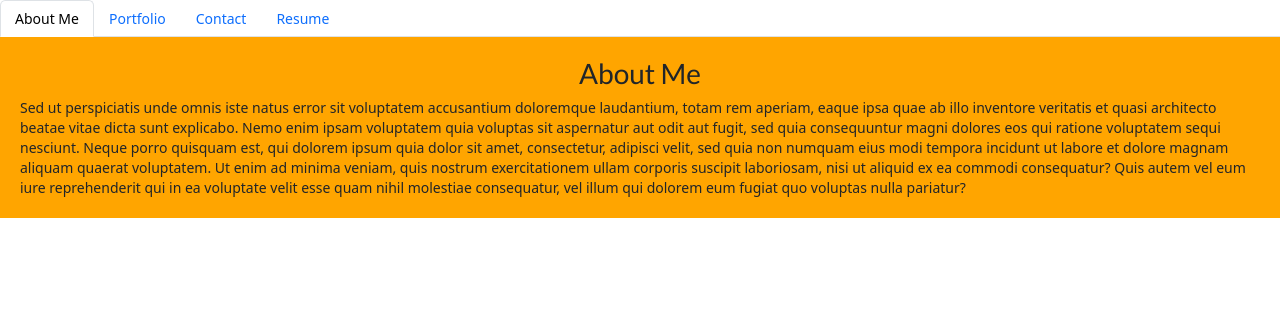
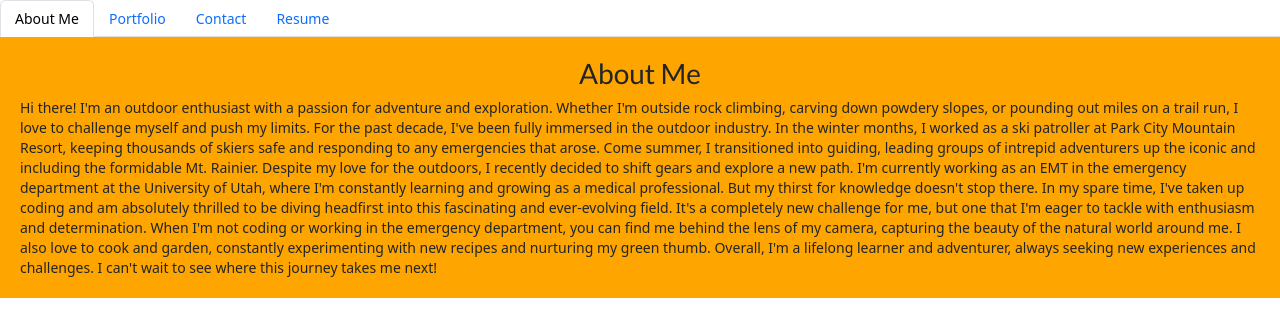
Before and after one commit to CobyWalsh/React-Portfolio, a React (Create React App) app: page /aboutMe in a window 1280 px wide. Shown: the top 336 px of the page. Built offline with nearby package versions, Linux system fonts and the light colour scheme; the HTML template or start-up script is replaced by a standard one.

Commit message:
added content to about me

```diff
--- a/src/components/pages/aboutMe.js
+++ b/src/components/pages/aboutMe.js
@@ -1,32 +1,40 @@
-import React from 'react';
-import '../../styles/aboutMe.css';
+import React from "react";
+import "../../styles/aboutMe.css";
 
 const styles = {
   aboutMeStyles: {
-    background: 'orange',
+    background: "orange",
   },
 };
 
 function aboutMe() {
   return (
-    <section style={styles.aboutMeStyles}  id="AboutMe" className="aboutMe">
+    <section style={styles.aboutMeStyles} id="AboutMe" className="aboutMe">
       <h2>About Me</h2>
       <p>
-        Sed ut perspiciatis unde omnis iste natus error sit voluptatem
-        accusantium doloremque laudantium, totam rem aperiam, eaque ipsa quae ab
-        illo inventore veritatis et quasi architecto beatae vitae dicta sunt
-        explicabo. Nemo enim ipsam voluptatem quia voluptas sit aspernatur aut
-        odit aut fugit, sed quia consequuntur magni dolores eos qui ratione
-        voluptatem sequi nesciunt. Neque porro quisquam est, qui dolorem ipsum
-        quia dolor sit amet, consectetur, adipisci velit, sed quia non numquam
-        eius modi tempora incidunt ut labore et dolore magnam aliquam quaerat
-        voluptatem. Ut enim ad minima veniam, quis nostrum exercitationem ullam
-        corporis suscipit laboriosam, nisi ut aliquid ex ea commodi consequatur?
-        Quis autem vel eum iure reprehenderit qui in ea voluptate velit esse
-        quam nihil molestiae consequatur, vel illum qui dolorem eum fugiat quo
-        voluptas nulla pariatur?
+        Hi there! I'm an outdoor enthusiast with a passion for adventure and
+        exploration. Whether I'm outside rock climbing, carving down powdery
+        slopes, or pounding out miles on a trail run, I love to challenge myself
+        and push my limits. For the past decade, I've been fully immersed in the
+        outdoor industry. In the winter months, I worked as a ski patroller at
+        Park City Mountain Resort, keeping thousands of skiers safe and
+        responding to any emergencies that arose. Come summer, I transitioned
+        into guiding, leading groups of intrepid adventurers up the iconic and
+        including the formidable Mt. Rainier. Despite my love for the outdoors,
+        I recently decided to shift gears and explore a new path. I'm currently
+        working as an EMT in the emergency department at the University of Utah,
+        where I'm constantly learning and growing as a medical professional. But
+        my thirst for knowledge doesn't stop there. In my spare time, I've taken
+        up coding and am absolutely thrilled to be diving headfirst into this
+        fascinating and ever-evolving field. It's a completely new challenge for
+        me, but one that I'm eager to tackle with enthusiasm and determination.
+        When I'm not coding or working in the emergency department, you can find
+        me behind the lens of my camera, capturing the beauty of the natural
+        world around me. I also love to cook and garden, constantly
+        experimenting with new recipes and nurturing my green thumb. Overall,
+        I'm a lifelong learner and adventurer, always seeking new experiences
+        and challenges. I can't wait to see where this journey takes me next!
       </p>
-
     </section>
   );
 }
```
Also changed, not shown: src/components/pages/resume.js (+14 -12 lines).
